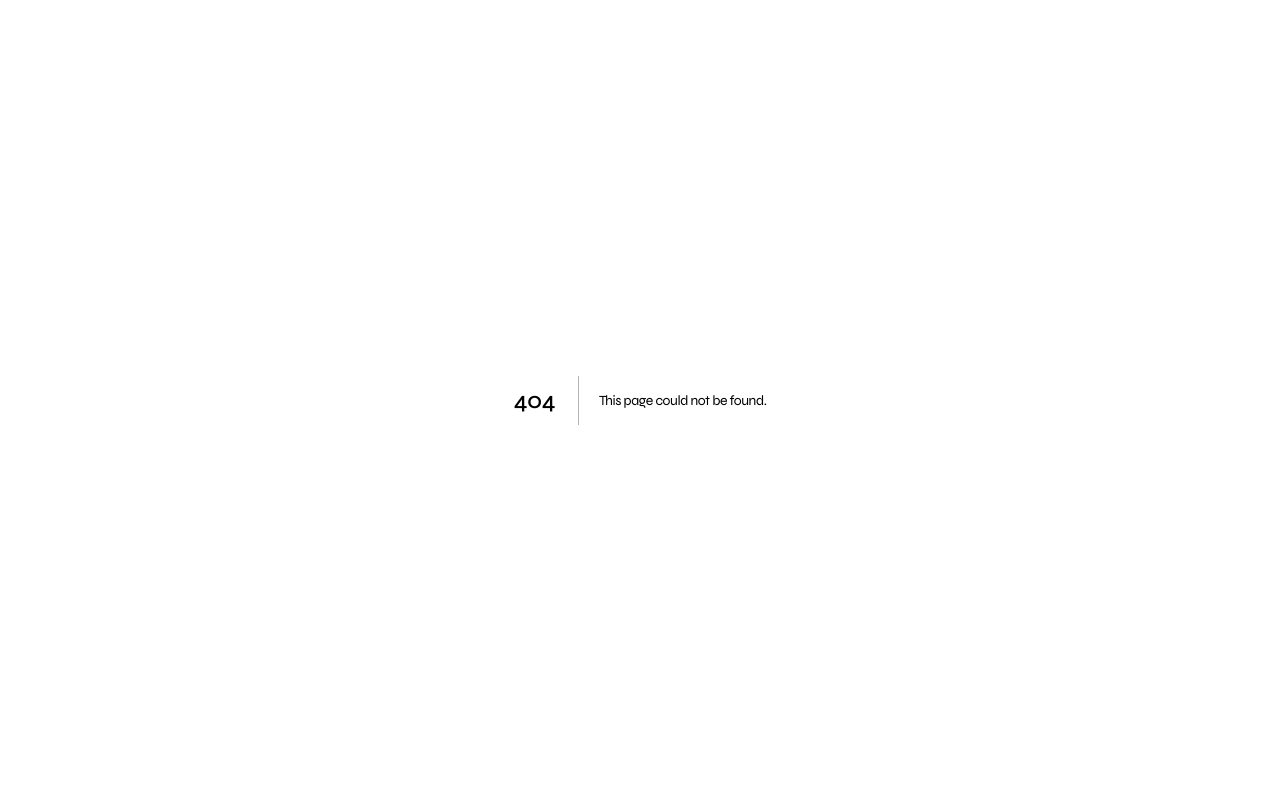
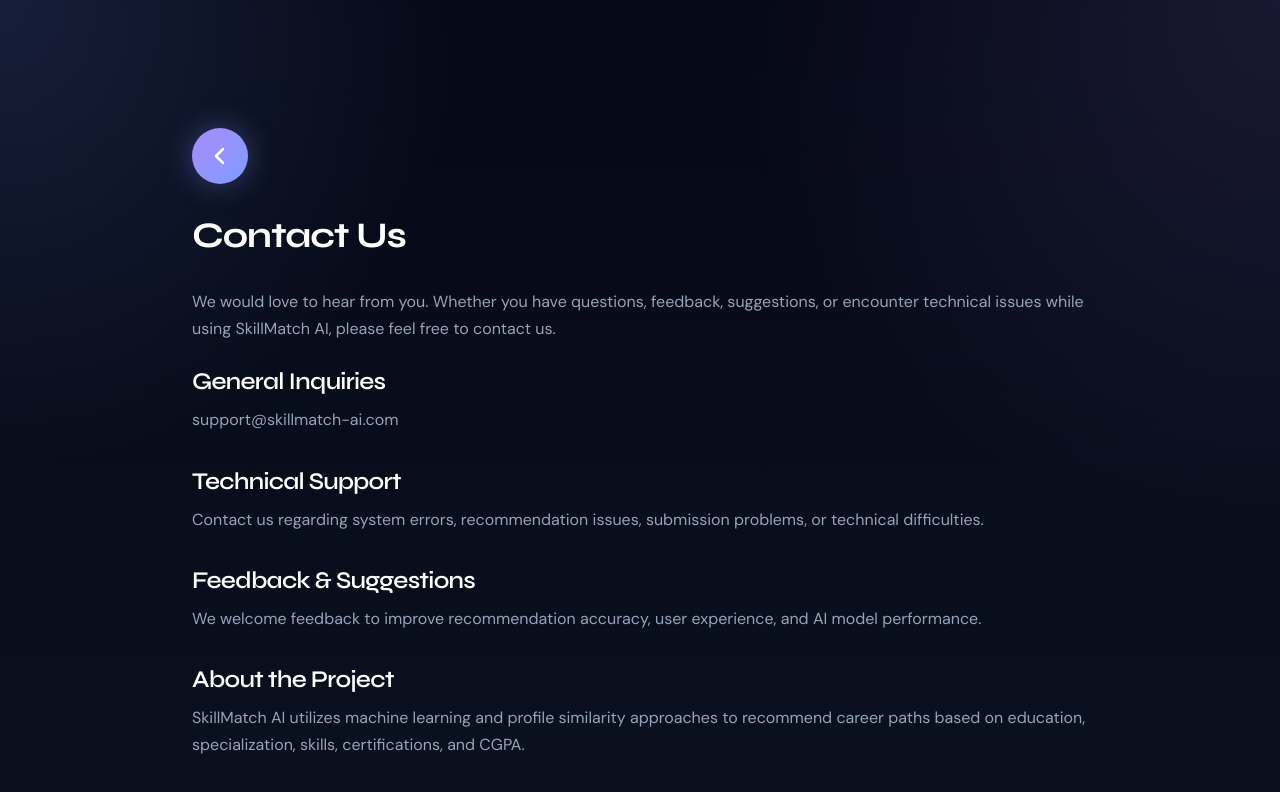
Before and after one commit to pijak-skillmatch/skillmatch-web, a Next.js app: page /contact in a window 1280 px wide. Before the commit this address had no page. Shown: the top 792 px of the page. Built offline with nearby package versions, Linux system fonts and the light colour scheme.

Commit message:
Create ContactPage component with support details
This page provides contact information and support options for users.

```diff
--- /dev/null
+++ b/app/contact/page.tsx
@@ -0,0 +1,75 @@
+import React from 'react'
+import Button from '@/components/ui/Button'
+
+export default function ContactPage() {
+    return (<main className="container-custom py-32 text-white"> <div className="max-w-4xl mx-auto">
+
+        <Button href="/" variant="icon" className="mb-8">
+            <svg
+                xmlns="http://www.w3.org/2000/svg"
+                viewBox="0 0 24 24"
+                fill="none"
+                stroke="currentColor"
+                strokeWidth="2.5"
+                className="h-6 w-6"
+            >
+                <path
+                    strokeLinecap="round"
+                    strokeLinejoin="round"
+                    d="M15 19l-7-7 7-7"
+                />
+            </svg>
+        </Button>
+
+        <h1 className="text-4xl font-bold mb-8">Contact Us</h1>
+
+        <p className="mb-6">
+            We would love to hear from you. Whether you have questions,
+            feedback, suggestions, or encounter technical issues while using
+            SkillMatch AI, please feel free to contact us.
+        </p>
+
+        <div className="space-y-8">
+            <section>
+                <h2 className="text-2xl font-semibold mb-2">
+                    General Inquiries
+                </h2>
+                <p>support@skillmatch-ai.com</p>
+            </section>
+
+            <section>
+                <h2 className="text-2xl font-semibold mb-2">
+                    Technical Support
+                </h2>
+                <p>
+                    Contact us regarding system errors, recommendation issues,
+                    submission problems, or technical difficulties.
+                </p>
+            </section>
+
+            <section>
+                <h2 className="text-2xl font-semibold mb-2">
+                    Feedback & Suggestions
+                </h2>
+                <p>
+                    We welcome feedback to improve recommendation accuracy,
+                    user experience, and AI model performance.
+                </p>
+            </section>
+
+            <section>
+                <h2 className="text-2xl font-semibold mb-2">
+                    About the Project
+                </h2>
+                <p>
+                    SkillMatch AI utilizes machine learning and profile similarity
+                    approaches to recommend career paths based on education,
+                    specialization, skills, certifications, and CGPA.
+                </p>
+            </section>
+        </div>
+    </div>
+    </main>
+
+    )
+}
```
